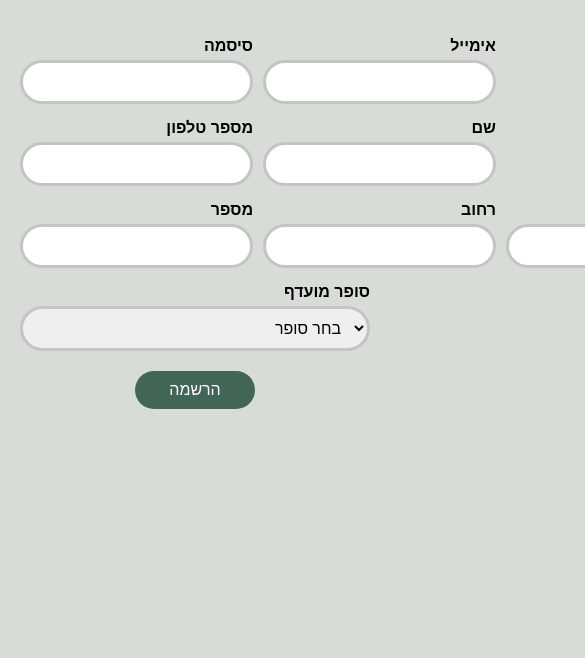
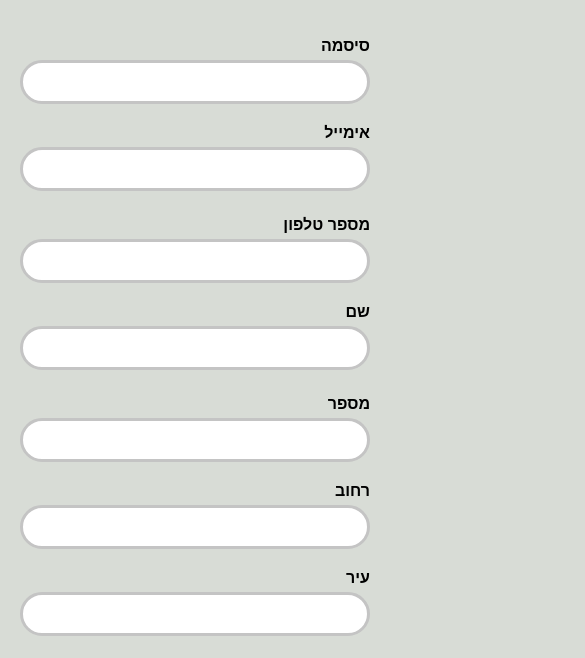
Before and after one commit to NirMendelson/group1, a plain HTML site: page website/signup.html in a window 390 px wide. Shown: the part 174-832 px from the top of the page, 585 px wide, since content can reach past the window. Drawn offline with Linux system fonts and the light colour scheme.

Commit message:
everything is reponsive

```diff
--- a/website/styles/styles.css
+++ b/website/styles/styles.css
@@ -206,13 +206,7 @@ h2 {
     }
 }
 
-/* Media Queries for Responsiveness */
-@media (min-width: 1300px) {
 
-    .bg-img {
-        width: 50%;
-    }
-}
 
 /* Media Queries for Responsiveness */
 @media (max-width: 1100px) {
@@ -244,11 +238,15 @@ h2 {
     }
 }
 
+@media (max-width: 630px) {
+    .form-row {
+        flex-direction: column;
+    }
 
-
-
-
-
+    .form-group {
+        margin-bottom: 10px;
+    }
+}
 
 
 @media (max-width: 550px) {
@@ -277,13 +275,9 @@ h2 {
         font-size: 14px;
     }
 
-
     .header-item {
         display: flex; /* Ensure flexbox layout for consistent spacing */
         justify-content: center; /* Center align buttons */
         gap: 0; /* Add small gap instead of using margin */
     }
-
-
-
 }
```
